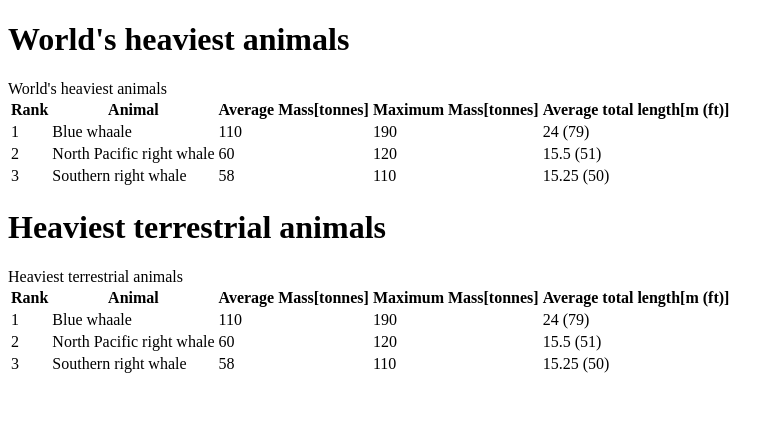
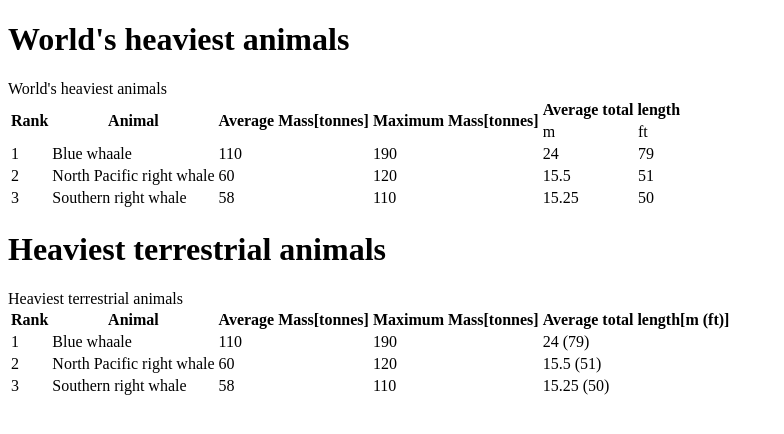
Before and after one commit to ShivKumar12054/daily-challenges, a plain HTML site: page css-world/tables/index.html in a window 1280 px wide. Shown: the whole page, without its empty margins (0-784 px from the left). Drawn offline with Linux system fonts and the light colour scheme.

Commit message:
chore: add colspan and rowspan tags to table

```diff
--- a/css-world/tables/index.html
+++ b/css-world/tables/index.html
@@ -14,32 +14,39 @@
       </thead>
       <tbody>
         <tr>
-          <th>Rank</th>
-          <th>Animal</th>
-          <th>Average Mass[tonnes]</th>
-          <th>Maximum Mass[tonnes]</th>
-          <th>Average total length[m (ft)]</th>
+          <th rowspan="2">Rank</th>
+          <th rowspan="2">Animal</th>
+          <th rowspan="2">Average Mass[tonnes]</th>
+          <th rowspan="2">Maximum Mass[tonnes]</th>
+          <th colspan="2">Average total length</th>
+        </tr>
+        <tr>
+          <td>m</td>
+          <td>ft</td>
         </tr>
         <tr>
           <td>1</td>
           <td>Blue whaale</td>
           <td>110</td>
           <td>190</td>
-          <td>24 (79)</td>
+          <td>24</td>
+          <td>79</td>
         </tr>
         <tr>
           <td>2</td>
           <td>North Pacific right whale</td>
           <td>60</td>
           <td>120</td>
-          <td>15.5 (51)</td>
+          <td>15.5</td>
+          <td>51</td>
         </tr>
         <tr>
           <td>3</td>
           <td>Southern right whale</td>
           <td>58</td>
           <td>110</td>
-          <td>15.25 (50)</td>
+          <td>15.25</td>
+          <td>50</td>
         </tr>
       </tbody>
     </table>
```
